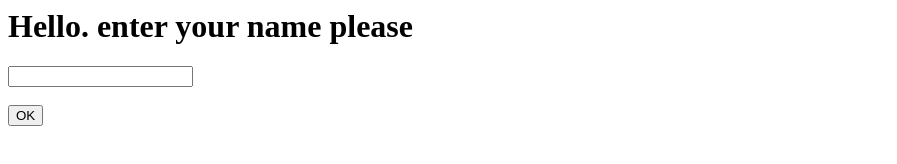
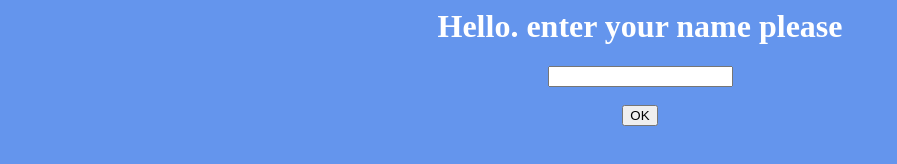
Before and after one commit to Abdulrahman-H-AlQurashi/My-web-site, a plain HTML site: page index.html in a window 1280 px wide. Shown: the whole page, without its empty margins (0-897 px from the left). Drawn offline with Linux system fonts and the light colour scheme.

Commit message:
Update index.html

```diff
--- a/index.html
+++ b/index.html
@@ -12,8 +12,7 @@
     <h1 id = "message"> </h1>
 
     <style>
-        body { body {background-color:rgb(25, 128, 168);
-        text-align: center; color:white;}
+        body {background-color:cornflowerblue; text-align: center; color:white;}
 
     </style>
 
```
